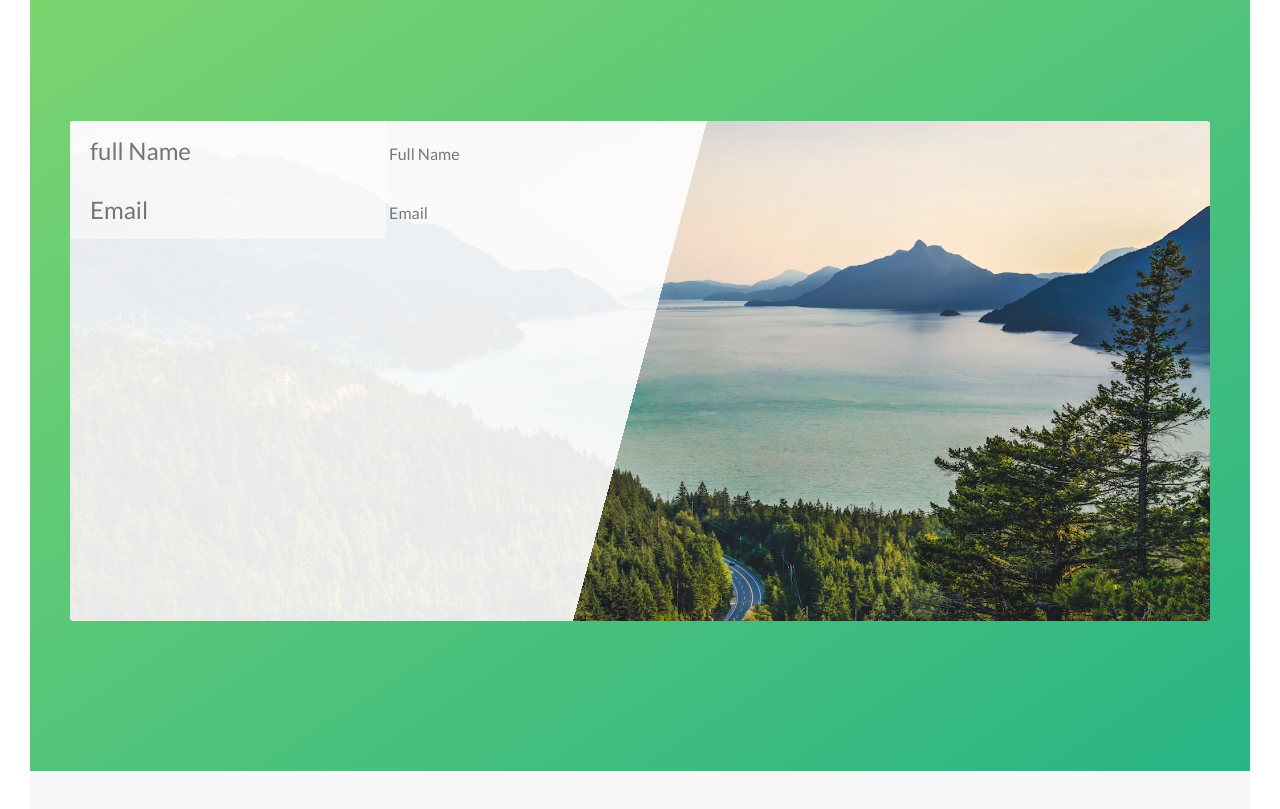
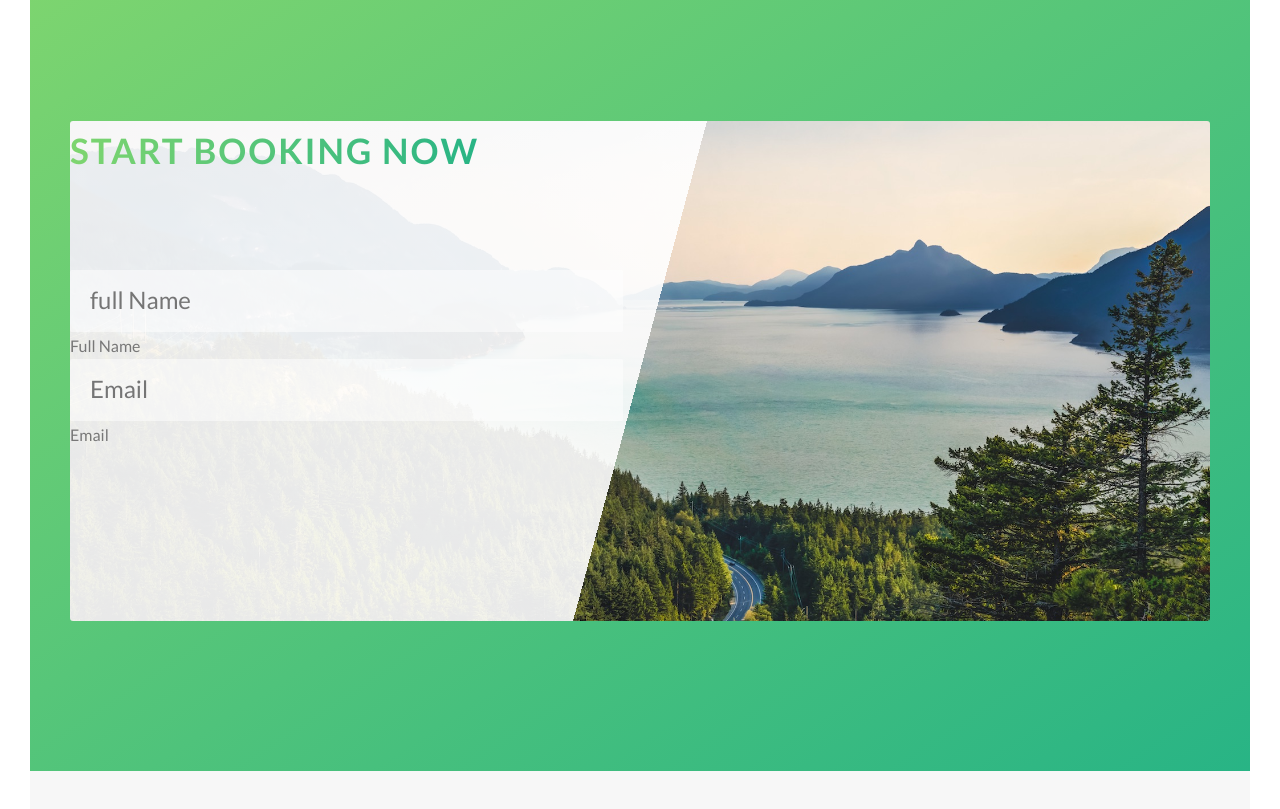
Before and after one commit to tawahpeggy/Restaurant-app, a website: page index.html in a window 1280 px wide. Shown: the part 4520-5329 px from the top of the page. Drawn offline with Linux system fonts and the light colour scheme.

Commit message:
booking form in progress

```diff
--- a/index.html
+++ b/index.html
@@ -387,18 +387,25 @@
         <div class="row">
           <div class="book">
             <div class="book__form">
-              <form action="#" class="form"></form>
-              <div class="form__group">
-                <input type="
+              <form action="#" class="form">
+                <div class="u-margin-bottom-medium">
+                  <h2 class="heading-secondary">
+                    Start booking now
+                  </h2>
+                </div>
+                <div class="form__group">
+                  <input type="text
                 " class="form__input" placeholder="full Name" required>
-                <label for="name
+                  <label for="name
                 " class="form__label">Full Name</label>
-                <input type="
+                  <input type="email
                 " class="form__input" placeholder="Email" required>
-                <label for="email
+                  <label for="email
                 " class="form__label">Email</label>
-              </div>
+                </div>
+              </form>
             </div>
+
           </div>
         </div>
       </section>
--- a/sass/components/_forms.scss
+++ b/sass/components/_forms.scss
@@ -5,18 +5,25 @@
     &__input {
         font-size: 1.5em;
         font-family: inherit;
+        color:inherit;
         padding: 1.5rem 2rem;
         border-radius: 2px;
         background-color: rgba($color-white, 0.5);
         border:none;
+        border-bottom: 3px solid transparent;
+        width: 90%;
+        display: block;
     }
 
-    &__input:focus {
+    &:focus {
         outline:none;
         box-shadow: 0 1rem 2rem rgba($color-black, 0.1);
         border-bottom: .3rem  solid $color-primary;
 
     }
+    &:focus:invalid {
+        border-bottom: 3px solid $color-secondary-dark;
+    }
     &::-webkit-input-placeholder {
         color: $color-grey-dark-2 ;
     }
```
Also changed, not shown: css/style.css.
